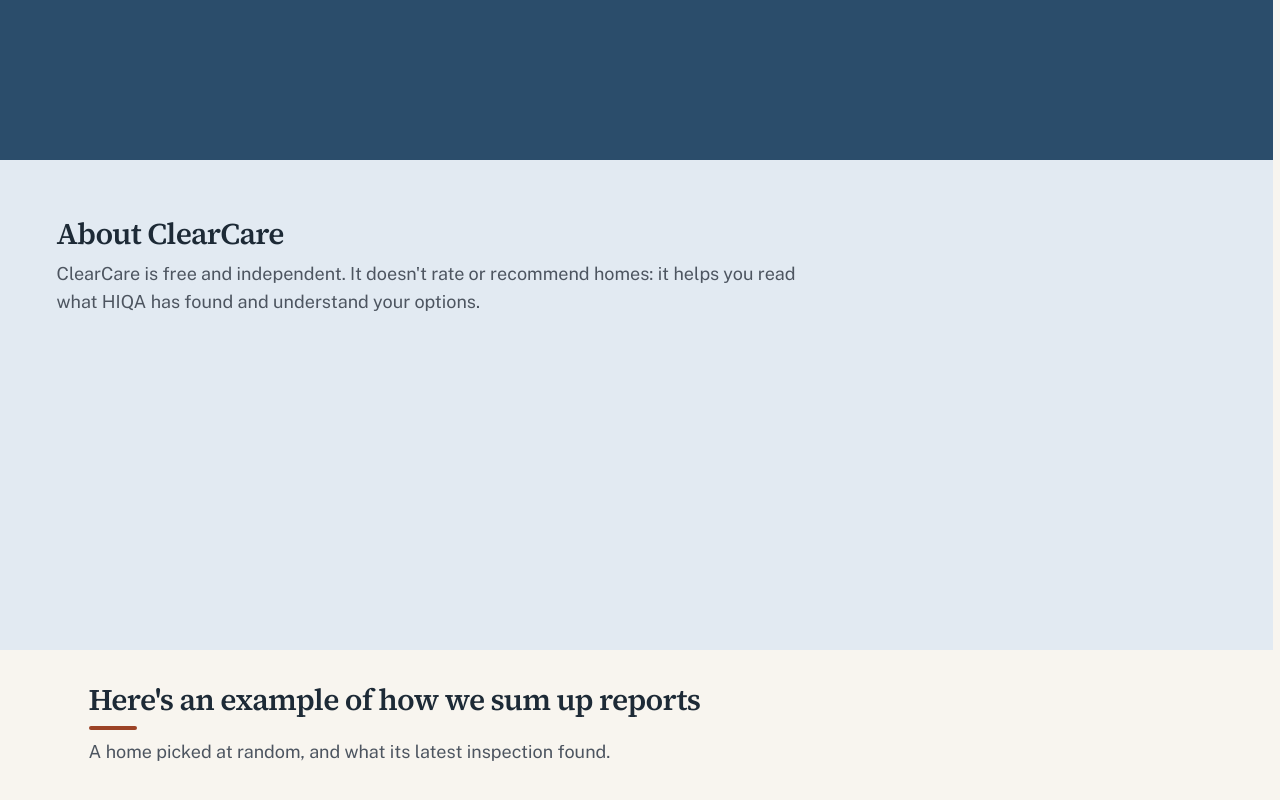
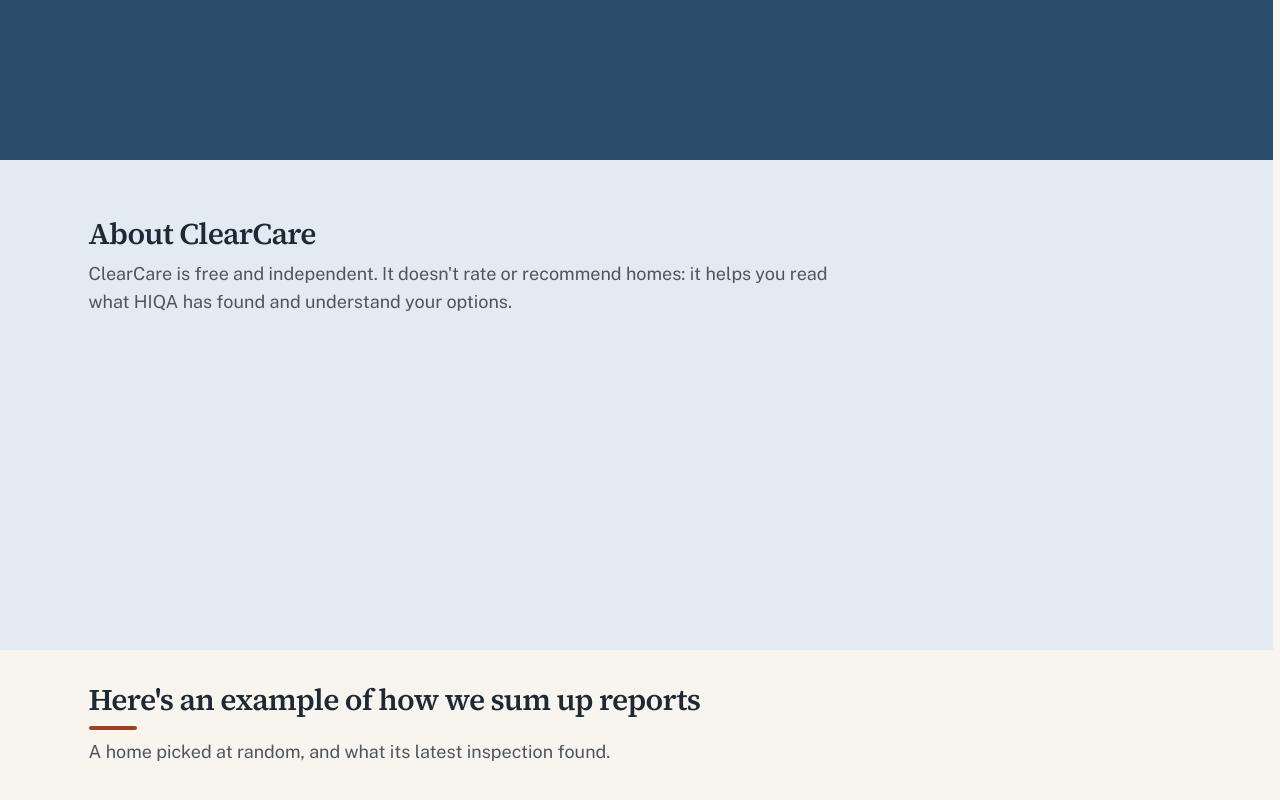
Before and after one commit to niwash/ClearCare, a Next.js app in the folder web/clearcare/: page / in a window 1280 px wide. Shown: the part 2578-3378 px from the top of the page. Built offline with nearby package versions, Linux system fonts and the light colour scheme; no server answers.

Commit message:
CCARE-190: Address review of the wider page column
Move the About band's side padding from its section onto its column,
as the other bands have it, so its text lines up with the header and
the bands around it on screens wider than the column.

```diff
--- a/web/clearcare/app/(site)/page.tsx
+++ b/web/clearcare/app/(site)/page.tsx
@@ -49,9 +49,9 @@ export default async function StartPage() {
           the page's gap). The adult-centred design turns the tints to its band colour. */}
       <section
         aria-labelledby="about-h"
-        className={`${fullWidthClass} -mt-6 bg-tint-blue px-4 py-10 md:-mt-8 md:px-8 md:py-14`}
+        className={`${fullWidthClass} -mt-6 bg-tint-blue py-10 md:-mt-8 md:py-14`}
       >
-        <div className="page-column flex flex-col gap-6">
+        <div className="page-column flex flex-col gap-6 px-4 md:px-8">
           <div className="flex max-w-3xl flex-col gap-2">
             <h2 id="about-h" className="font-heading text-2xl font-semibold tracking-tight md:text-3xl">
               About ClearCare
```
